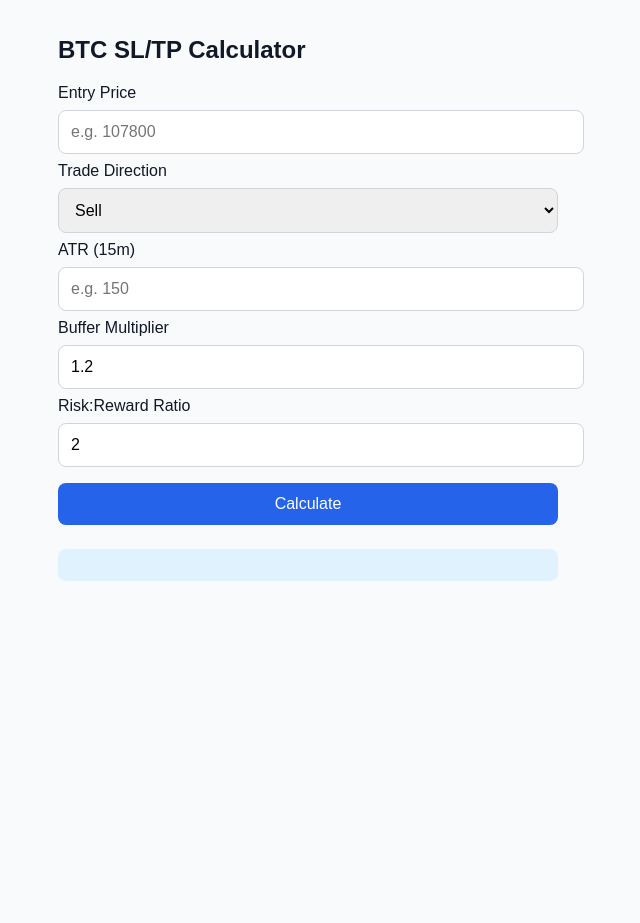
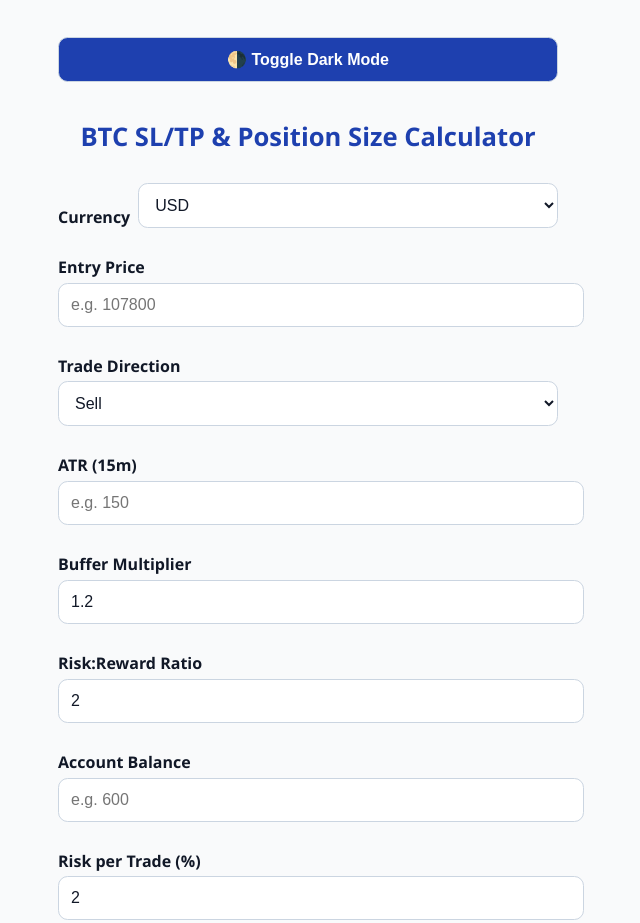
Before and after one commit to sufibanks/btc-sl-tp-calculator, a plain HTML site: page index.html in a window 1280 px wide. Shown: the top 923 px of the page, without its empty margins (332-972 px from the left). Before the commit the page ends 800 px from the top, so only its background shows below. Drawn offline with Linux system fonts and the light colour scheme.

Commit message:
Update index.html

```diff
--- a/index.html
+++ b/index.html
@@ -1,71 +1,148 @@
-<!DOCTYPE html>
-<html lang="en">
+<!DOCTYPE html><html lang="en">
 <head>
   <meta charset="UTF-8" />
   <meta name="viewport" content="width=device-width, initial-scale=1.0" />
-  <title>BTC SL/TP Calculator</title>
+  <title>BTC SL/TP & Position Size Calculator</title>
   <style>
+    :root {
+      --primary: #1e40af;
+      --secondary: #e0f2fe;
+      --background: #f9fafb;
+      --text: #111827;
+      --card: white;
+    }[data-theme="dark"] {
+  --primary: #3b82f6;
+  --secondary: #1e3a8a;
+  --background: #0f172a;
+  --text: #f1f5f9;
+  --card: #1e293b;
+}
+
 body {
-      font-family: Arial, sans-serif;
-      padding: 1rem;
-      background-color: #f9fafb;
-      color: #111827;
+  font-family: 'Segoe UI', Tahoma, Geneva, Verdana, sans-serif;
+  padding: 2rem 1rem;
+  background-color: var(--background);
+  color: var(--text);
   max-width: 500px;
   margin: auto;
+  transition: background 0.3s, color 0.3s;
 }
+
+h2 {
+  color: var(--primary);
+  font-size: 1.6rem;
+  margin-bottom: 1.5rem;
+  text-align: center;
+}
+
+label {
+  font-weight: 600;
+  margin-top: 0.75rem;
+  display: block;
+}
+
 input, select, button {
   width: 100%;
   padding: 0.75rem;
-      margin: 0.5rem 0;
-      border: 1px solid #d1d5db;
-      border-radius: 0.5rem;
+  margin: 0.3rem 0 1rem;
+  border: 1px solid #cbd5e1;
+  border-radius: 0.6rem;
   font-size: 1rem;
+  background-color: var(--card);
+  color: var(--text);
 }
+
+input:focus, select:focus {
+  outline: none;
+  border-color: var(--primary);
+}
+
 button {
-      background-color: #2563eb;
+  background-color: var(--primary);
   color: white;
-      border: none;
-      cursor: pointer;
+  font-weight: 600;
+  transition: background 0.2s;
 }
+
+button:hover {
+  background-color: #1d4ed8;
+}
+
 .result {
-      margin-top: 1rem;
+  margin-top: 1.5rem;
   padding: 1rem;
-      background-color: #e0f2fe;
-      border-radius: 0.5rem;
+  background-color: var(--secondary);
+  border-left: 4px solid var(--primary);
+  border-radius: 0.6rem;
+  line-height: 1.7;
+  font-size: 1rem;
+  color: #fff;
 }
+
+.toggle-theme {
+  text-align: center;
+  margin-bottom: 1rem;
+}
+
+.currency-switch {
+  display: flex;
+  justify-content: space-between;
+  gap: 0.5rem;
+  align-items: center;
+}
+
+.currency-switch select {
+  flex: 1;
+}
+
   </style>
 </head>
-<body>
-  <h2>BTC SL/TP Calculator</h2>
-  <label>Entry Price</label>
-  <input type="number" id="entry" placeholder="e.g. 107800" />
+<body data-theme="light">
+  <div class="toggle-theme">
+    <button onclick="toggleTheme()">🌗 Toggle Dark Mode</button>
+  </div>  <h2>BTC SL/TP & Position Size Calculator</h2>  <div class="currency-switch">
+    <label for="currency">Currency</label>
+    <select id="currency">
+      <option value="USD">USD</option>
+      <option value="USDT">USDT</option>
+    </select>
+  </div><label for="entry">Entry Price</label> <input type="number" id="entry" placeholder="e.g. 107800" />
 
-  <label>Trade Direction</label>
-  <select id="direction">
-    <option value="sell">Sell</option>
-    <option value="buy">Buy</option>
-  </select>
+<label for="direction">Trade Direction</label> <select id="direction"> <option value="sell">Sell</option> <option value="buy">Buy</option> </select>
 
-  <label>ATR (15m)</label>
-  <input type="number" id="atr" placeholder="e.g. 150" />
+<label for="atr">ATR (15m)</label> <input type="number" id="atr" placeholder="e.g. 150" />
 
-  <label>Buffer Multiplier</label>
-  <input type="number" step="0.1" id="buffer" value="1.2" />
+<label for="buffer">Buffer Multiplier</label> <input type="number" step="0.1" id="buffer" value="1.2" />
 
-  <label>Risk:Reward Ratio</label>
-  <input type="number" step="0.1" id="rr" value="2" />
+<label for="rr">Risk:Reward Ratio</label> <input type="number" step="0.1" id="rr" value="2" />
+
+<label for="balance">Account Balance</label> <input type="number" id="balance" placeholder="e.g. 600" />
+
+<label for="riskPercent">Risk per Trade (%)</label> <input type="number" step="0.1" id="riskPercent" value="2" />
 
 <button onclick="calculate()">Calculate</button>
 
-  <div class="result" id="result"></div>
+  <div class="result" id="result"></div>  <script>
+    function toggleTheme() {
+      const body = document.body;
+      const theme = body.getAttribute('data-theme');
+      body.setAttribute('data-theme', theme === 'light' ? 'dark' : 'light');
+    }
 
-  <script>
     function calculate() {
       const entry = parseFloat(document.getElementById('entry').value);
       const direction = document.getElementById('direction').value;
       const atr = parseFloat(document.getElementById('atr').value);
       const buffer = parseFloat(document.getElementById('buffer').value);
       const rr = parseFloat(document.getElementById('rr').value);
+      const balance = parseFloat(document.getElementById('balance').value);
+      const riskPercent = parseFloat(document.getElementById('riskPercent').value);
+      const currency = document.getElementById('currency').value;
+
+      if (isNaN(entry) || isNaN(atr) || isNaN(buffer) || isNaN(rr) || isNaN(balance) || isNaN(riskPercent)) {
+        document.getElementById('result').innerHTML = '<strong>Please fill in all fields correctly.</strong>';
+        return;
+      }
 
       const slDistance = atr * buffer;
       const tpDistance = slDistance * rr;
@@ -80,14 +157,24 @@
         tp = entry + tpDistance;
       }
 
+      const riskAmount = (riskPercent / 100) * balance;
+      const positionSize = riskAmount / slDistance;
+      const notionalSize = positionSize * entry;
+      const requiredLeverage = notionalSize / balance;
+
       document.getElementById('result').innerHTML = `
-        <strong>Stop Loss:</strong> $${sl.toFixed(2)}<br />
-        <strong>Take Profit:</strong> $${tp.toFixed(2)}<br />
-        <strong>SL Size:</strong> $${slDistance.toFixed(2)}<br />
-        <strong>TP Size:</strong> $${tpDistance.toFixed(2)}<br />
-        <strong>RR Ratio:</strong> 1:${rr.toFixed(1)}
+        <strong>Currency:</strong> ${currency}<br />
+        <strong>Stop Loss:</strong> ${currency} ${sl.toFixed(2)}<br />
+        <strong>Take Profit:</strong> ${currency} ${tp.toFixed(2)}<br />
+        <strong>SL Size:</strong> ${currency} ${slDistance.toFixed(2)}<br />
+        <strong>TP Size:</strong> ${currency} ${tpDistance.toFixed(2)}<br />
+        <strong>RR Ratio:</strong> 1:${rr.toFixed(1)}<br /><br />
+
+        <strong>Account Risk:</strong> ${currency} ${riskAmount.toFixed(2)}<br />
+        <strong>Position Size (BTC):</strong> ${positionSize.toFixed(6)}<br />
+        <strong>Notional Trade Size:</strong> ${currency} ${notionalSize.toFixed(2)}<br />
+        <strong>Required Leverage:</strong> ${requiredLeverage.toFixed(2)}x
       `;
     }
-  </script>
-</body>
+  </script></body>
 </html>
```
Lines whose indentation alone changed are shown as unchanged.
